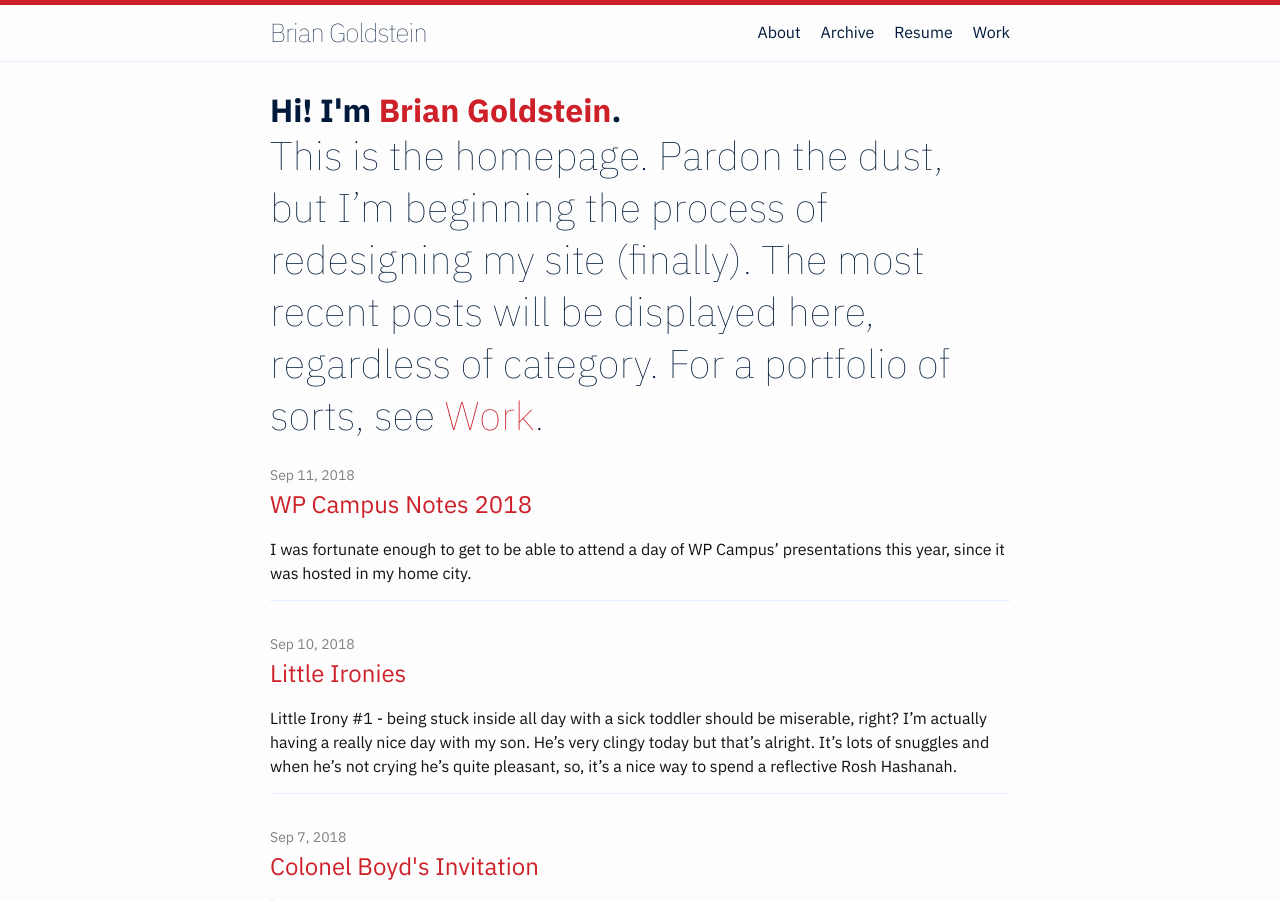
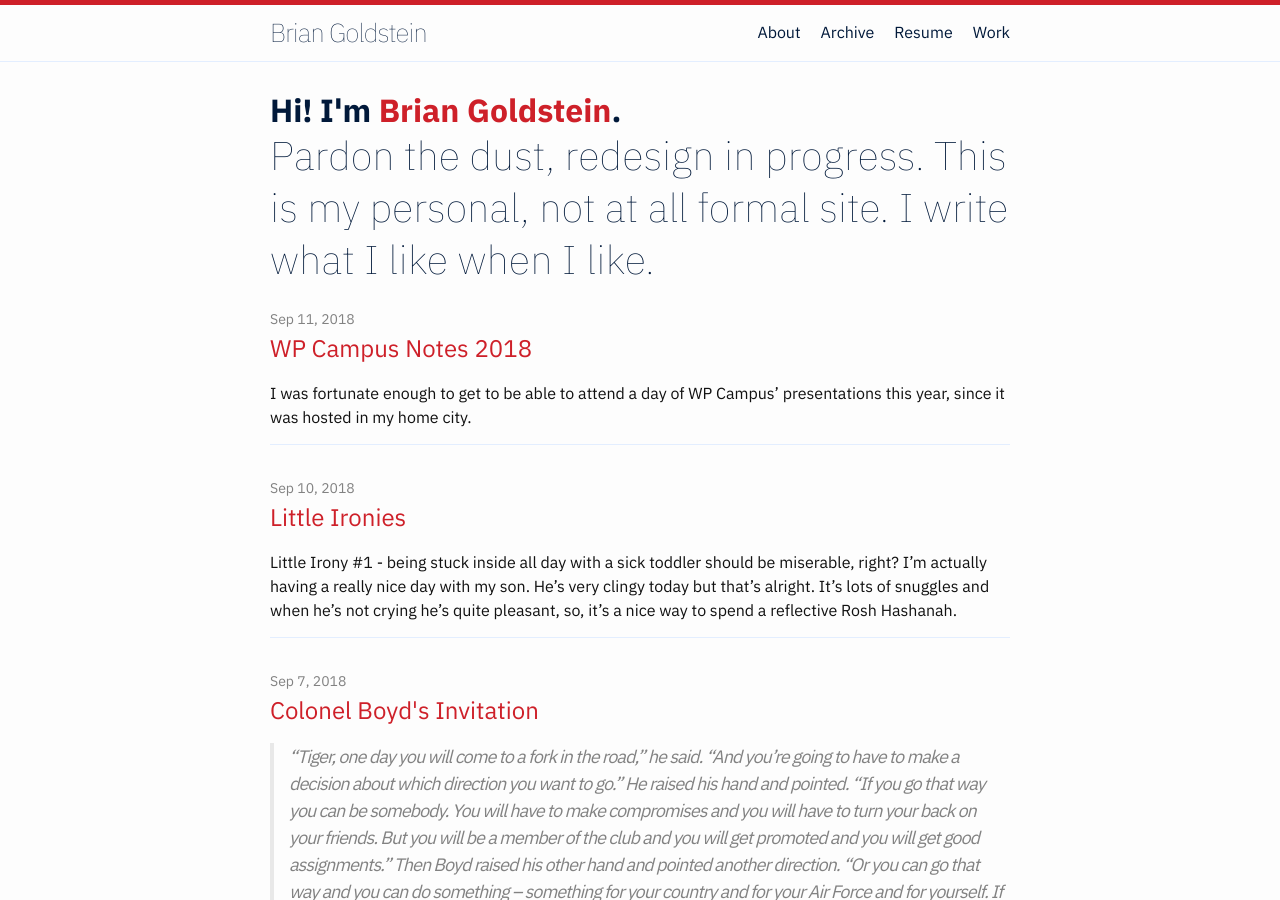
Before and after one commit to briankappgoldstein/new-site, a Jekyll site: the page built from index.md, in a window 1280 px wide and 900 px high. Built offline with Jekyll 4.4.1, drawn with Linux system fonts in a browser that asks for light colours; comment, search, counter and statistics services are not loaded.

Commit message:
update subtitle.

```diff
--- a/index.md
+++ b/index.md
@@ -7,4 +7,4 @@ layout: home
 <div class="m-header">
 	<h2 class="welcome"> Hi! I'm <span class="name">Brian Goldstein</span>.
 
-	<p class="subtitle">This is the homepage. Pardon the dust, but I’m beginning the process of redesigning my site (finally). The most recent posts will be displayed here, regardless of category. For a portfolio of sorts, see <a href="/work">Work</a>.</p>
+	<p class="subtitle">Pardon the dust, redesign in progress. This is my personal, not at all formal site. I write what I like when I like. </p>
```
